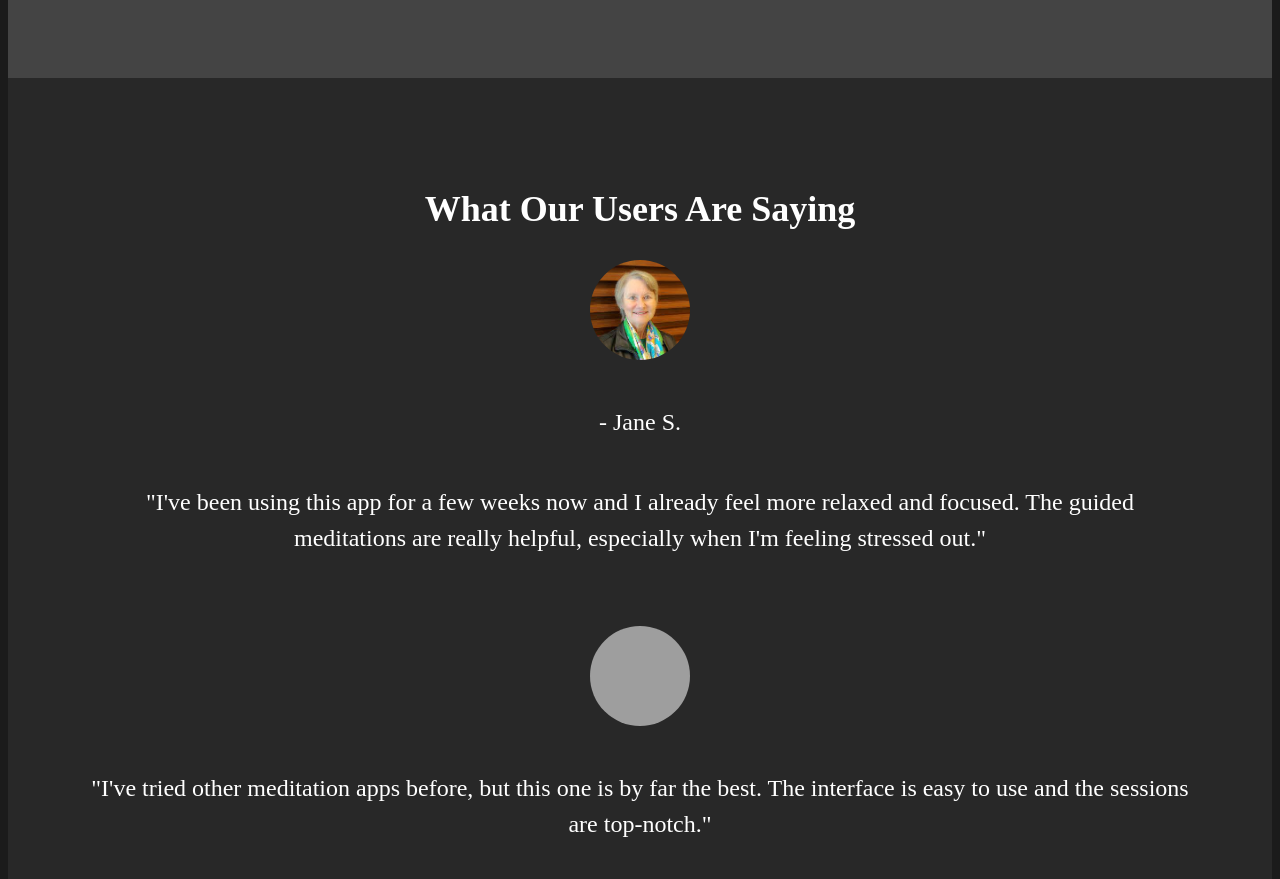
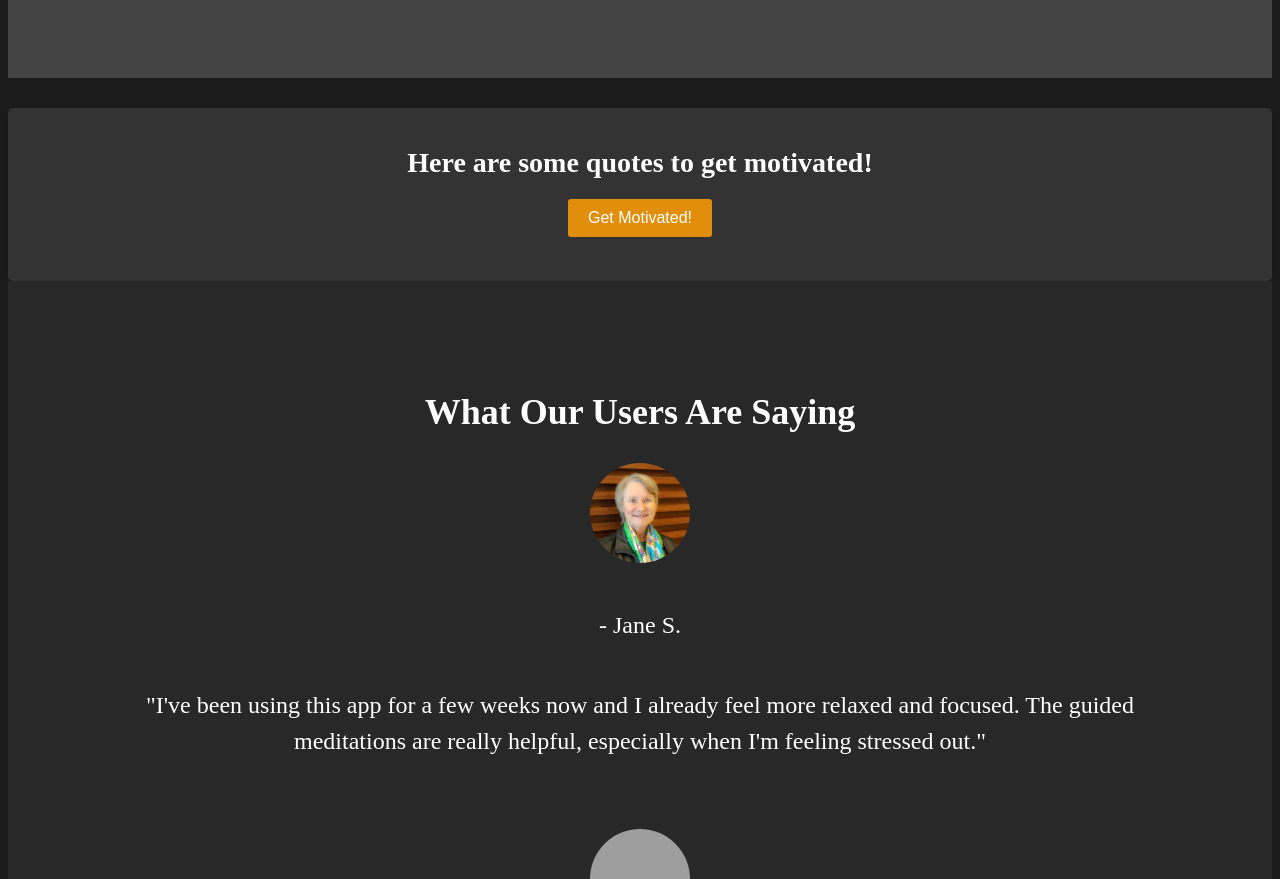
Before and after one commit to Fernandoleano/meditation-app, a React (Vite) app: page / in a window 1280 px wide. Shown: the part 1494-2373 px from the top of the page. Built offline with nearby package versions, Linux system fonts and the light colour scheme; grey boxes are pictures that could not be loaded.

Commit message:
new commit

```diff
--- a/src/pages/HomePage.css
+++ b/src/pages/HomePage.css
@@ -71,6 +71,42 @@ body {
     transition: all 0.5s cubic-bezier(0.175, 0.885, 0.32, 1.275);
   }
 
+  .quotes {
+    background-color: #333;
+    padding: 20px;
+    border-radius: 5px;
+    box-shadow: 0 2px 4px rgba(0, 0, 0, 0.1);
+    text-align: center;
+    margin-top: 30px;
+  }
+
+  .quotes h1 {
+    font-size: 28px;
+    font-weight: bold;
+    margin-bottom: 20px;
+    color: #fff;
+  }
+
+  .quotes button {
+    background-color: #e08e0b;
+    color: #fff;
+    border: none;
+    border-radius: 3px;
+    padding: 10px 20px;
+    font-size: 16px;
+    cursor: pointer;
+    transition: all 0.3s ease;
+  }
+
+  .quotes button:hover {
+    background-color: #0056b3;
+  }
+
+  .quotes p {
+    font-size: 24px;
+    margin-top: 20px;
+    color: #fff;
+  }
   .testimonials {
     background-color: #282828;
     padding: 80px;
--- a/src/pages/HomePage.jsx
+++ b/src/pages/HomePage.jsx
@@ -7,6 +7,7 @@ const HomePage = () => {
   const heroRef = useRef(null);
   const testimonialsRef = useRef(null);
   const [isVisible, setIsVisible] = useState(false);
+  const [quote, setQuote] = useState("");
 
   useEffect(() => {
     const observer = new IntersectionObserver(
@@ -36,6 +37,27 @@ const HomePage = () => {
     setIsVisible(false);
   };
 
+  const quotes = [
+    "Your present circumstances don't determine where you can go; they merely determine where you start.",
+    "Believe in yourself! Have faith in your abilities! Without a humble but reasonable confidence in your own powers you cannot be successful or happy.",
+    "I have not failed. I've just found 10,000 ways that won't work.",
+    "If you want to achieve greatness stop asking for permission.",
+    "Success is not final, failure is not fatal: it is the courage to continue that counts.",
+    "You miss 100% of the shots you don’t take.",
+    "The only way to do great work is to love what you do. If you haven't found it yet, keep looking. Don't settle. As with all matters of the heart, you'll know when you find it.",
+    "What you get by achieving your goals is not as important as what you become by achieving your goals.",
+    "The greatest glory in living lies not in never falling, but in rising every time we fall.",
+    "It does not matter how slowly you go as long as you do not stop."
+  ];
+
+  function generateQuote() {
+    const randomIndex = Math.floor(Math.random() * quotes.length);
+    const randomQuote = quotes[randomIndex];
+    setQuote(randomQuote);
+  }
+
+  // const randomQuote = quotes[Math.floor(Math.random() * quotes.length)];
+
   return (
     <div>
       <div className="hero" ref={heroRef}>
@@ -62,6 +84,12 @@ const HomePage = () => {
           <button>Start Meditating Today</button>
         </Link>
       </div>
+      <div className="quotes">
+        <h1>Here are some quotes to get motivated!</h1>
+        <button onClick={generateQuote}>Get Motivated!</button>
+        <p>{quote}</p>
+        {/* Your meditation timer and other components go here */}
+    </div>
       <div className="testimonials" ref={testimonialsRef}>
         <h2 onMouseEnter={handleTestimonialsHover} onMouseLeave={handleTestimonialsLeave} className={isVisible ? 'visible' : ''}>What Our Users Are Saying</h2>
         <div className="testimonial" onMouseEnter={handleTestimonialsHover} onMouseLeave={handleTestimonialsLeave}>
```
